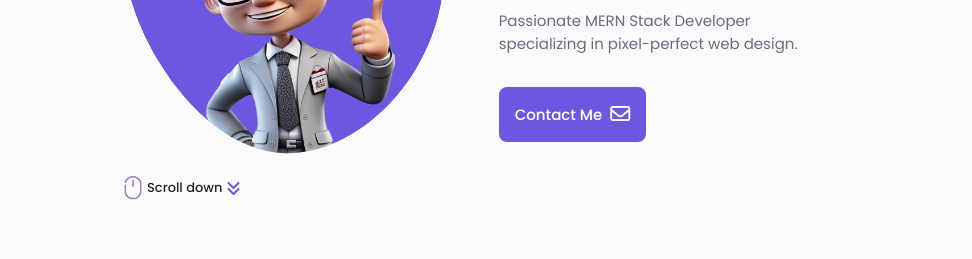
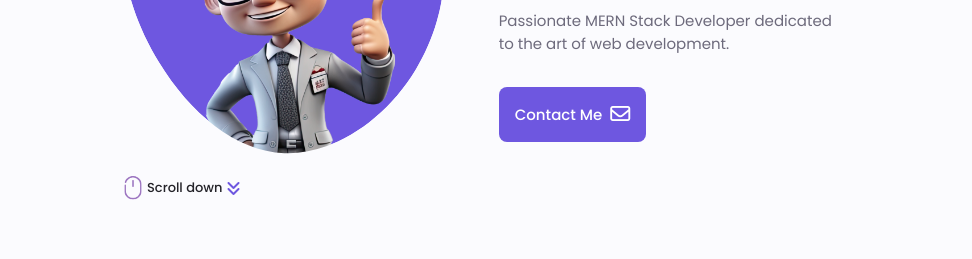
Before and after one commit to Sudeepsalian7996/Sudeep_Portfolio, a plain HTML site: page index.html in a window 1280 px wide. Shown: the part 329-588 px from the top of the page, 183-1155 px from the left. Drawn offline with Linux system fonts and the light colour scheme.

Commit message:
bug fixes

```diff
--- a/index.html
+++ b/index.html
@@ -124,8 +124,7 @@
               <h1 class="home-title">Hi, I am Amruth krishna</h1>
               <h3 class="home-subtitle">MERN Stack Developer</h3>
               <p class="home-description">
-                Passionate MERN Stack Developer specializing in pixel-perfect
-                web design.
+                Passionate MERN Stack Developer dedicated to the art of web development.
               </p>
               <a href="#contact" class="button button-flex">
                 Contact Me <i class="fa-regular fa-envelope button-icon"></i>
```
